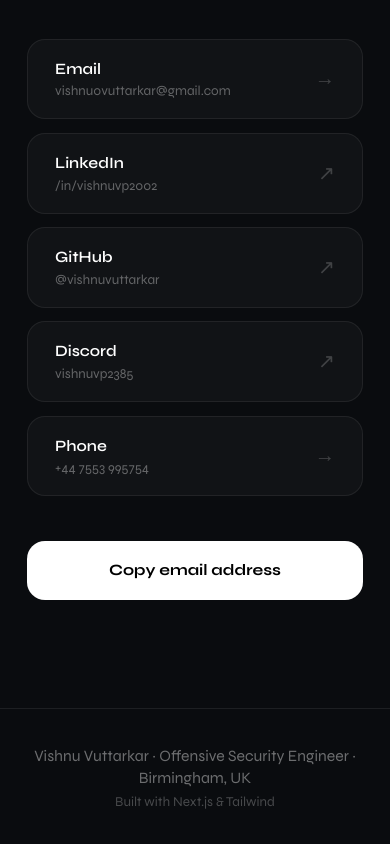
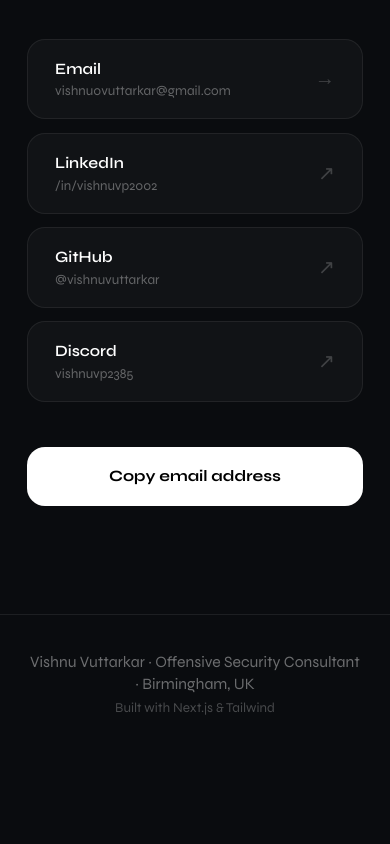
Before and after one commit to vishnu-vp140/vishnu-portfolio, a Next.js app: page /contact in a window 390 px wide. Shown: the part 801-1645 px from the top of the page. After the commit the page ends 1555 px from the top, so only its background shows below. Built offline with nearby package versions, Linux system fonts and the light colour scheme.

Commit message:
Remove Phone Number

```diff
--- a/src/app/contact/page.js
+++ b/src/app/contact/page.js
@@ -8,7 +8,6 @@ const LINKS = [
   { label: "LinkedIn", handle: "/in/vishnuvp2002",                 href: "https://linkedin.com/in/vishnuvp2002", external: true },
   { label: "GitHub",   handle: "@vishnuvuttarkar",                 href: "https://github.com", external: true },
   { label: "Discord",  handle: "vishnuvp2385",                     href: "https://discord.com/users/761475778084864010", external: true },
-  { label: "Phone",    handle: "+44 7553 995754",                  href: "tel:+447553995754", external: false },
 ];
 
 export default function ContactPage() {
--- a/src/components/Footer.js
+++ b/src/components/Footer.js
@@ -4,7 +4,7 @@ export default function Footer() {
   return (
     <footer className="border-t border-white/[0.08] py-8 px-6 text-center">
       <p className="text-white/40 text-sm font-medium">
-        Vishnu Vuttarkar · Offensive Security Engineer · Birmingham, UK
+        Vishnu Vuttarkar · Offensive Security Consultant · Birmingham, UK
         <br />
         <span className="text-white/25 text-xs">Built with Next.js & Tailwind</span>
       </p>
```
